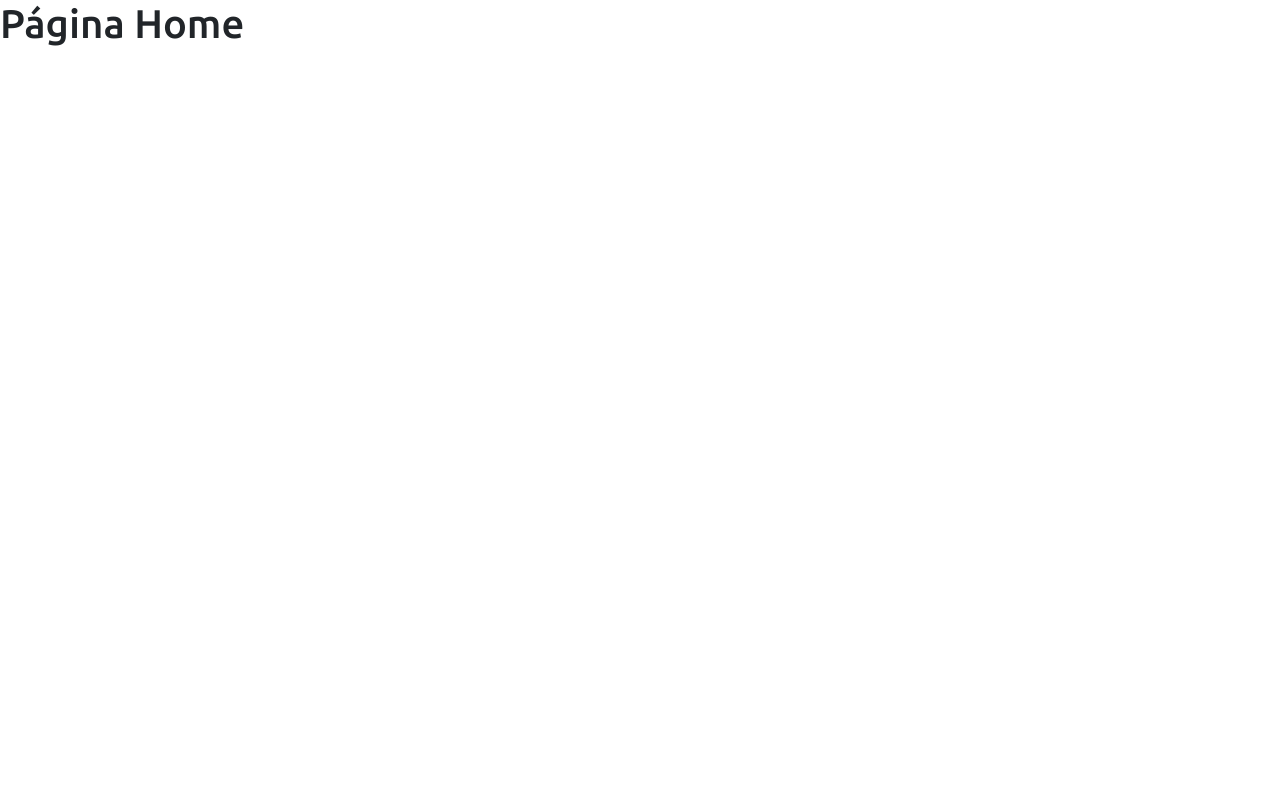
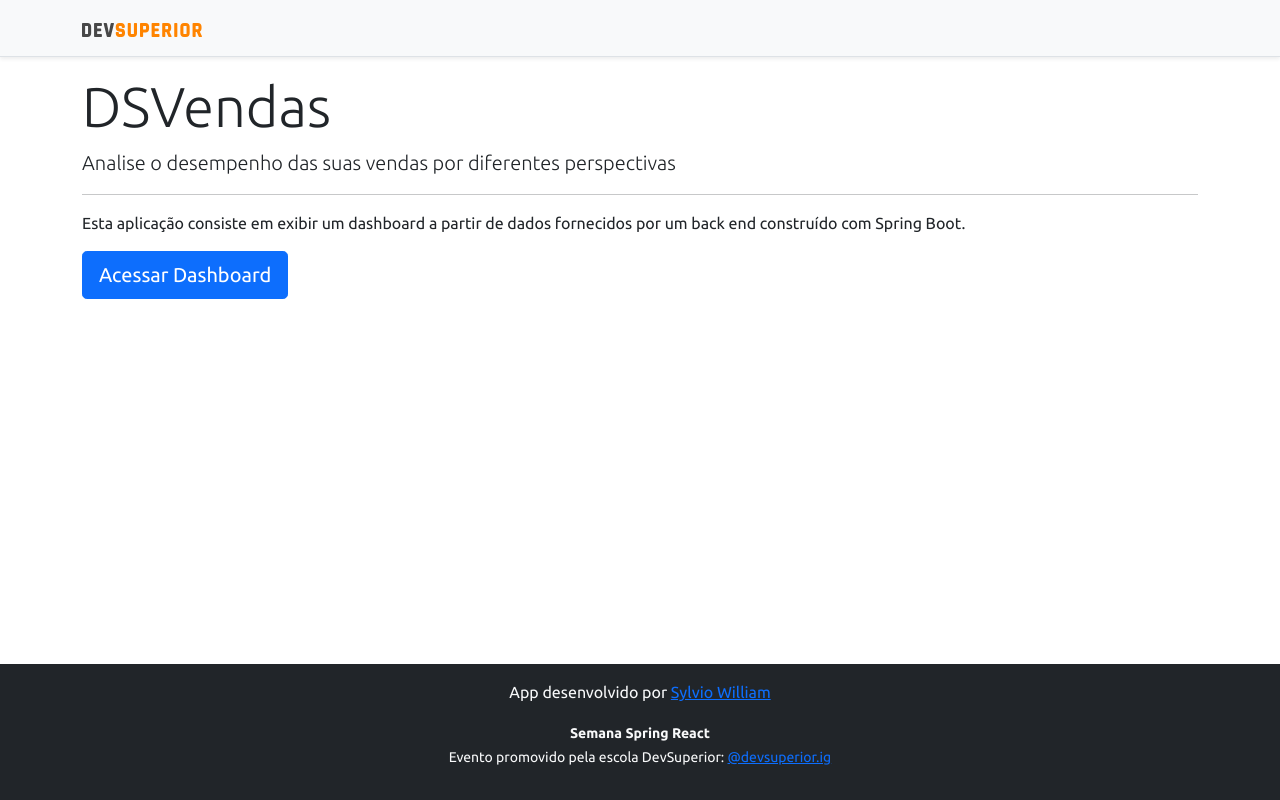
Before and after one commit to SylvioWilliam/projeto-sds3, a React (Create React App) app in the folder frontend/: page / in a window 1280 px wide. Built offline with nearby package versions, Linux system fonts and the light colour scheme.

Commit message:
Home, navigation

```diff
--- a/frontend/src/components/NavBar/index.tsx
+++ b/frontend/src/components/NavBar/index.tsx
@@ -1,3 +1,4 @@
+import { Link } from 'react-router-dom';
 import ImgDsDark from './../../assets/img/ds-dark.svg';
 
 function NavBar() {
@@ -6,7 +7,9 @@
       <div className="d-flex flex-column flex-md-row align-items-center p-3 px-md-4 mb-3 bg-light border-bottom shadow-sm">
         <div className="container">
           <nav className="my-2 my-md-0 mr-md-3">
+            <Link to="/">
             <img src={ImgDsDark} alt="DevSuperior" width="120" />
+            </Link>
           </nav>
         </div>
       </div>
--- a/frontend/src/pages/Home/index.tsx
+++ b/frontend/src/pages/Home/index.tsx
@@ -1,11 +1,24 @@
+import Footer from "components/Footer";
+import NavBar from "components/NavBar";
+import { Link } from "react-router-dom";
+
 function Home() {
     return (
+        <>
+            <NavBar />
+            <div className="container">
+                <div className="jumbotron">
+                    <h1 className="display-4">DSVendas</h1>
+                    <p className="lead">Analise o desempenho das suas vendas por diferentes perspectivas</p>
+                    <hr />
+                    <p>Esta aplicação consiste em exibir um dashboard a partir de dados fornecidos por um back end construído com Spring Boot.</p>
+                    <Link className="btn btn-primary btn-lg" to="/dashboard">Acessar Dashboard
+                    </Link>
+                </div>
+            </div>
+            <Footer />
+        </>
+    );
+}
 
-        <div>
-          <h1>Página Home</h1>
-        </div>
-
-    );
-  }
-
-  export default Home;
+export default Home;
```
